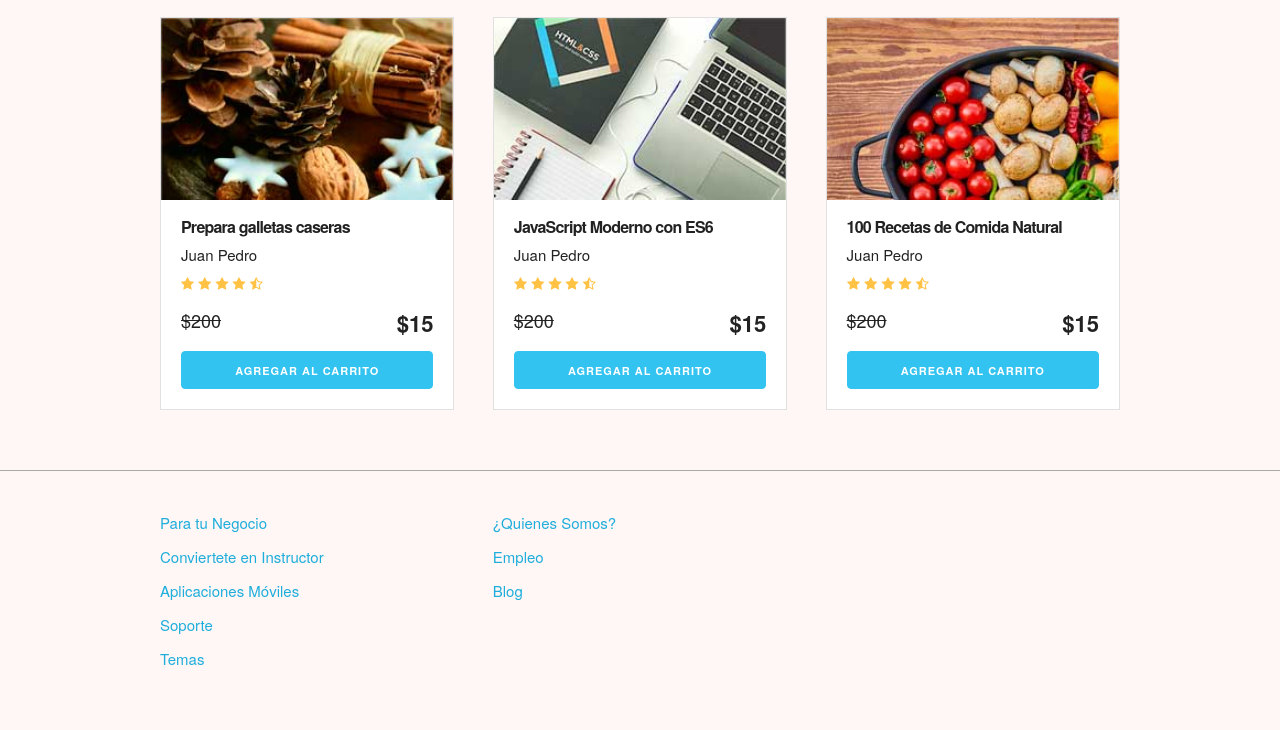
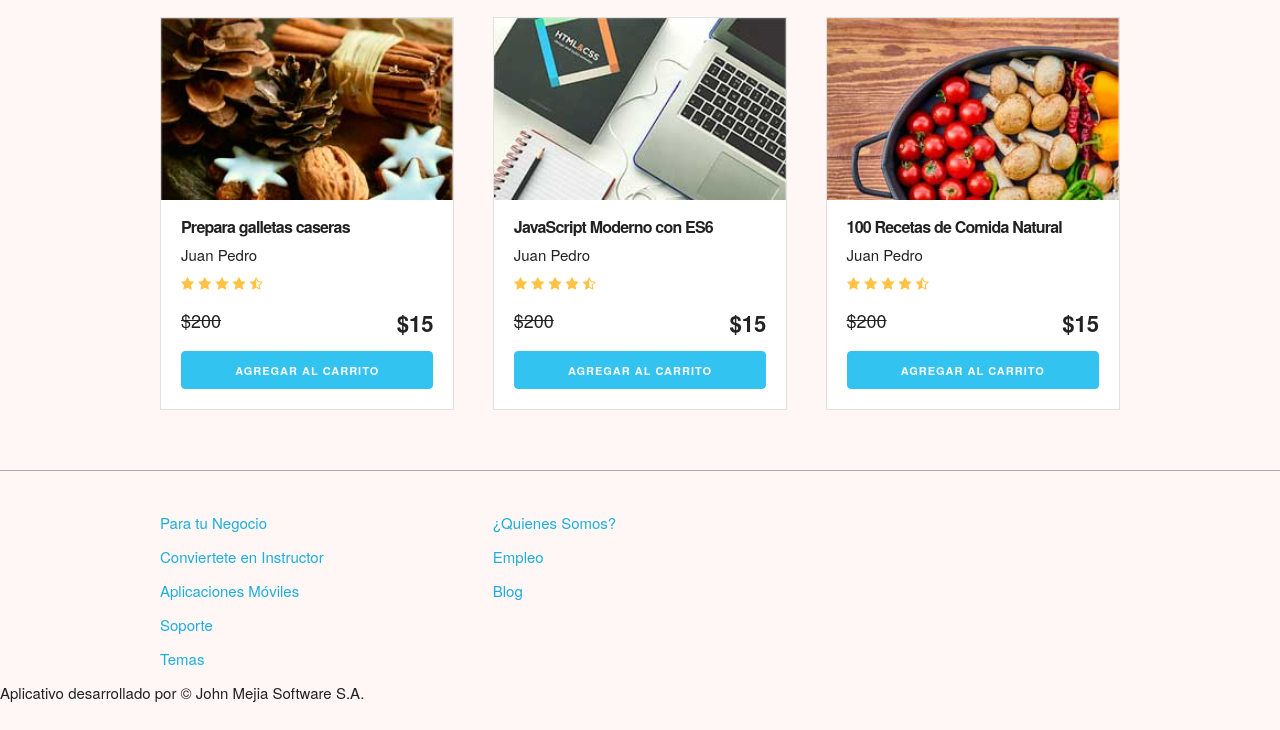
Before and after one commit to JohnMejia321/Carrito-de-compras, a plain HTML site: page index.html in a window 1280 px wide. Shown: the part 1923-2653 px from the top of the page. Before the commit the page ends 2604 px from the top, so only its background shows below. Drawn offline with Linux system fonts and the light colour scheme.

Commit message:
cambios en el archivo html

```diff
--- a/index.html
+++ b/index.html
@@ -259,6 +259,10 @@
                     </div>
             </div>
         </div>
+
+        <p class="copyright">
+            Aplicativo desarrollado por &copy; John Mejia Software S.A.
+        </p>
     </footer>
 
     <script src="js/app.js"></script>
```
